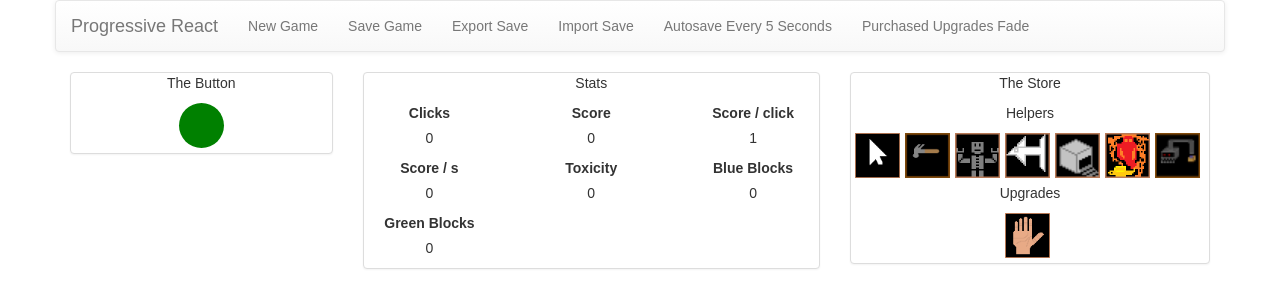
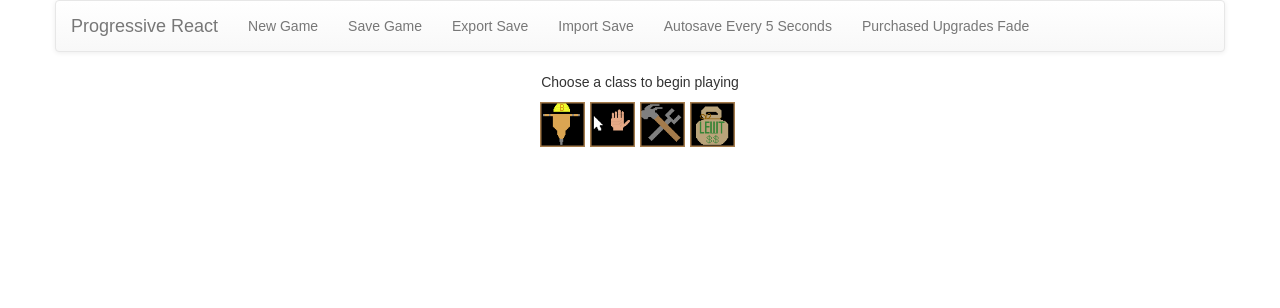
Before and after one commit to TheCrimsonKing92/progressive-react, a React (Create React App) app: page / in a window 1280 px wide. Shown: the top 308 px of the page. Built offline with nearby package versions, Linux system fonts and the light colour scheme.

Commit message:
Added classes. Implemented Builder, Master, Mechanic, Thief needed

```diff
--- a/src/App.js
+++ b/src/App.js
@@ -1,5 +1,6 @@
 import React, { Component } from 'react';
 import ButtonPanel from './ButtonPanel'
+import ClassPicker from './ClassPicker'
 import GameNav from './GameNav'
 import StatsPanel from './StatsPanel'
 import StorePanel from './StorePanel'
@@ -21,6 +22,7 @@ class App extends Component {
     this.handleImportSave = this.handleImportSave.bind(this)
     this.handleStorePurchase = this.handleStorePurchase.bind(this)
     this.newGame = this.newGame.bind(this)
+    this.onClassClick = this.onClassClick.bind(this)
     this.preReqFulfilled = this.preReqFulfilled.bind(this)
     this.saveGame = this.saveGame.bind(this)
     this.tick = this.tick.bind(this)
@@ -62,13 +64,16 @@ class App extends Component {
 
     return base
   }
-  calculateScore(helper, store = this.state.store) {
+  calculateScore(helper, store = this.state.store, stats = this.state.stats) {
     const name = helper.name
     let base = helper.power
     let total = 0
     const basic = h => h.power * h.purchased
 
     if (name === 'AutoClicker') {
+      if (this.isClass(Constants.CLASSES.MASTER)) {
+        base++
+      }
       if (this.upgradePurchased('Helping Hand', store)) {
         base++
       }
@@ -102,8 +107,10 @@ class App extends Component {
       total = base * helper.purchased
 
       if (this.upgradePurchased('Cybernetic Synergy', store)) {
+        let power = 5
+        if (this.isClass(Constants.CLASSES.MECHANIC)) power *= 2
         const bound = Math.min(helper.purchased, this.getHelper('Robot', store).purchased)
-        total += (5 * bound)
+        total += (power * bound)
       }
 
       return total
@@ -111,8 +118,10 @@ class App extends Component {
       total = base * helper.purchased
 
       if (this.upgradePurchased('Cybernetic Synergy', store)) {
+        let power = 7
+        if (this.isClass(Constants.CLASSES.MECHANIC)) power *= 2
         const bound = Math.min(helper.purchased, this.getHelper('Hammer', store).purchased)
-        total += (7 * bound)
+        total += (power * bound)
       }
 
       return total
@@ -226,9 +235,17 @@ class App extends Component {
       const blue = (Math.random() > Constants.BLOCK_GENERATION_BLUE_RATE)
       if (Math.random() > Constants.BLOCK_GENERATION_FAILURE_RATE) {
         if (blue) {
-          blueBuilt++
+          if (this.isClass(Constants.CLASSES.BUILDER)) {
+            blueBuilt += 2
           } else {
-          greenBuilt++
+            blueBuilt += 1
+          }
+        } else {
+          if (this.isClass(Constants.CLASSES.BUILDER)) {
+            greenBuilt += 2
+          } else {
+            greenBuilt += 1
+          }
         }
       }
       consumers--
@@ -254,8 +271,8 @@ class App extends Component {
 
     return [blueTotal, blue, greenTotal, green]
   }
-  getConsumption(store = this.state.store) {
-    return this.calculateScore(this.getHelper('Consumer', store), store)
+  getConsumption(store = this.state.store, stats = this.state.stats) {
+    return this.calculateScore(this.getHelper('Consumer', store), store, stats)
   }
   getDefaultGameState() {
     return {
@@ -282,6 +299,7 @@ class App extends Component {
       efficientOperations: 0,
       gatheringPower: 0,
       lastTime: new Date(),
+      selectedClass: null,
       score: 0,
       toxicity: 0,
       toxicityLimit: 100
@@ -302,15 +320,15 @@ class App extends Component {
   getHelper(helper, store = this.state.store) {
     return store.helpers[helper]
   }
-  getOfflineProgress(seconds, store) {
-    return [this.getScorePerSecond(store) * seconds, this.consumeOffline(seconds, store)]
+  getOfflineProgress(seconds, store, stats) {
+    return [this.getScorePerSecond(store, stats) * seconds, this.consumeOffline(seconds, store)]
   }
-  getPositiveHelperOutput(store = this.state.store) {
-    return Object.values(store.helpers).filter(h => h.name !== 'Consumer').map(h => this.calculateScore(h, store)).reduce((acc, val) => acc + val, 0)
+  getPositiveHelperOutput(store = this.state.store, stats = this.state.stats) {
+    return Object.values(store.helpers).filter(h => h.name !== 'Consumer').map(h => this.calculateScore(h, store, stats)).reduce((acc, val) => acc + val, 0)
   }
-  getScorePerSecond(store = this.state.store) {
+  getScorePerSecond(store = this.state.store, stats = this.state.stats) {
     const positiveHelpers = this.getPositiveHelperOutput(store)
-    const consumption = this.getConsumption(store)
+    const consumption = this.getConsumption(store, stats)
 
     return positiveHelpers + consumption
   }
@@ -325,7 +343,14 @@ class App extends Component {
     const cost = buyable.currentPrice.toLocaleString()
     const costPhrase = buyable.multiple ? `Next costs ${cost} ${currency}` : `Costs ${cost} ${currency}`
 
-    const base = `${buyable.name}</br>${buyable.description}</br>${costPhrase}`
+    // YUCK, SPECIAL CASE HANDLING
+    let description = buyable.description
+
+    if (this.isClass(Constants.CLASSES.MECHANIC) && buyable.name === 'Cybernetic Synergy') {
+      description = description.replace('+12', '+24')
+    }
+
+    const base = `${buyable.name}</br>${description}</br>${costPhrase}`
 
     if (!buyable.multiple) return base
     if (buyable.type !== 'helper') return `${base}</br>${buyable.purchased} Purchased`
@@ -350,6 +375,9 @@ class App extends Component {
 
     this.purchase(buyable)
   }
+  isClass(c) {
+    return this.state.stats.selectedClass === c.name
+  }
   mapCurrentPrice(buyable) {
     let price = Math.floor(buyable.price * Math.pow(buyable.priceGrowth, buyable.purchased))
 
@@ -373,7 +401,7 @@ class App extends Component {
     if (diff < Constants.OFFLINE_PROGRESS_MINIMUM) return
 
     let score, greenBlocks, blueBlocks
-    [score, [greenBlocks, blueBlocks]] = this.getOfflineProgress(diff, store)
+    [score, [greenBlocks, blueBlocks]] = this.getOfflineProgress(diff, store, stats)
 
     stats.score = stats.score + score
 
@@ -390,6 +418,15 @@ class App extends Component {
     }
 
     alert(offlineMessage)
+  }
+  onClassClick(name) {
+    console.log(`Selected class ${name}`)
+    this.setState({
+      stats: {
+        ...this.state.stats,
+        selectedClass: name
+      }
+    })
   }
   preReqFulfilled(preReq, stats = this.state.stats, store = this.state.store) {
     const type = preReq.type
@@ -687,6 +724,7 @@ class App extends Component {
               <NavItem eventKey={6} href="#" onClick={this.toggleUpgradeHandling}>{upgradeText}</NavItem>
             </GameNav>
           </Row>
+          { this.state.stats.selectedClass !== null ? (
               <Row>
                 <Col xs={12} md={3}>
                   <ButtonPanel clickHandle={this.buttonClicked} />
@@ -706,6 +744,9 @@ class App extends Component {
                   <StorePanel onPurchase={this.handleStorePurchase} store={store} upgradeHandling={upgradeHandling}/>
                 </Col>
               </Row>
+            ) : <ClassPicker classes={Object.values(Constants.CLASSES)} onClassClick={this.onClassClick}/>
+          }
+
         </Grid>
       </div>
     );
--- /dev/null
+++ b/src/ClassPicker.css
@@ -0,0 +1,15 @@
+.builder {
+  background-image: url('./Builder.png')
+}
+
+.master {
+  background-image: url('./Master.png')
+}
+
+.mechanic {
+  background-image: url('./Mechanic.png')
+}
+
+.thief {
+  background-image: url('./Thief.png')
+}
--- a/src/ClassPicker.js
+++ b/src/ClassPicker.js
@@ -0,0 +1,24 @@
+import React from 'react'
+import './ClassPicker.css'
+import ReactTooltip from 'react-tooltip'
+
+const ClassPicker = ({classes, onClassClick}) => {
+  const mapClass = (aClass, index) =>(
+    <div
+      data-tip
+      data-for={'classSelector ' + index}
+      className={`buyable ${aClass.name.toLowerCase()}`}
+      key={index}
+      onClick={() => onClassClick(aClass.name)}>
+        <ReactTooltip getContent={[() => aClass.description, 1000]} id={'classSelector ' + index} html={true}/>
+      </div>
+  )
+  return (
+    <div className={'ClassPicker'}>
+      <p>Choose a class to begin playing</p>
+      { classes.map(mapClass) }
+    </div>
+  )
+}
+
+export default ClassPicker
--- a/src/Constants.js
+++ b/src/Constants.js
@@ -3,6 +3,24 @@ export default {
   BLOCK_FRAGMENT_LIMIT: 100,
   BLOCK_GENERATION_BLUE_RATE: 0.76,
   BLOCK_GENERATION_FAILURE_RATE: 0.02,
+  CLASSES: {
+    BUILDER: {
+      name: 'Builder',
+      description: 'Builds blocks (for advanced purchases) faster'
+    },
+    MASTER: {
+      name: 'Master',
+      description: 'Increased score from mouse clicks and AutoClickers'
+    },
+    MECHANIC: {
+      name: 'Mechanic',
+      description: 'Improved returns from robot-based upgrades'
+    },
+    THIEF: {
+      name: 'Thief',
+      description: `Receives 'five-fingered discount' on all store prices`
+    }
+  },
   CLICK_TOWER: {
     CLICK_RATE: 0.05,
     HELPER_RATE: 0.01
```
Lines whose indentation alone changed are shown as unchanged.
